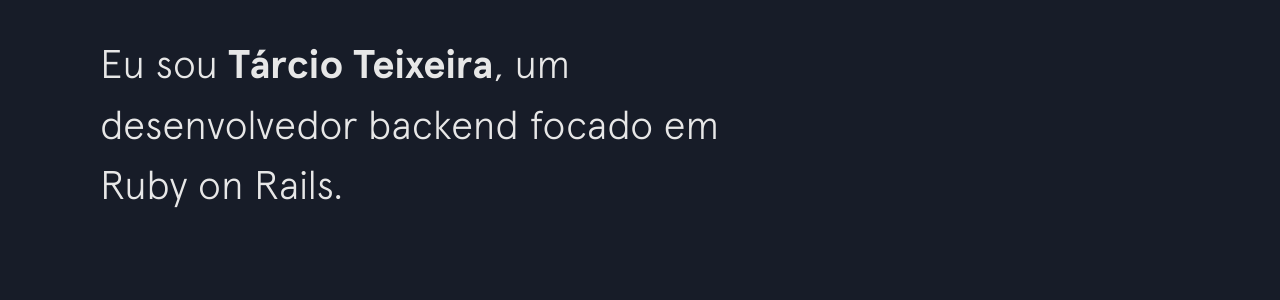
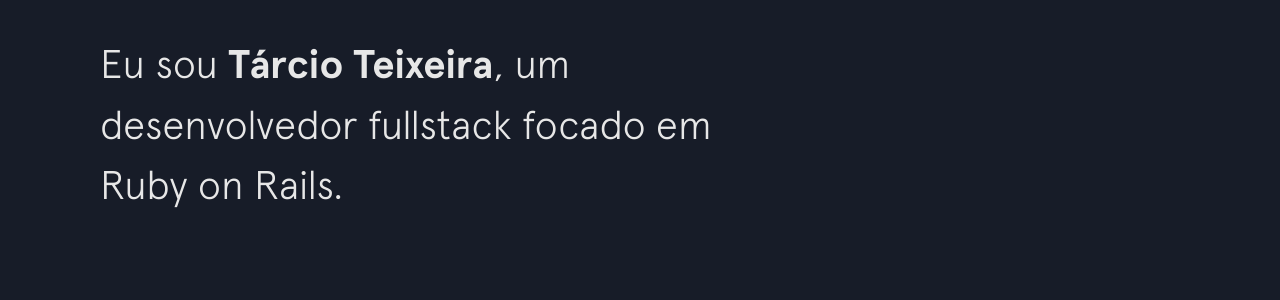
Before and after one commit to teixrepo/my-portfolio, a Jekyll site: the page built from index.html, in a window 1280 px wide. Shown: the part 345-645 px from the top of the page. Built offline with Jekyll 4.4.1, drawn with Linux system fonts in a browser that asks for light colours; nearby versions of some CDN libraries.

Commit message:
Update intro.html

```diff
--- a/_includes/intro.html
+++ b/_includes/intro.html
@@ -4,7 +4,7 @@
   </h1>
 
   <h2 class="intro__tagline">Eu sou
-    <span class="name"> Tárcio Teixeira</span>, um desenvolvedor backend focado em Ruby on Rails.
+    <span class="name"> Tárcio Teixeira</span>, um desenvolvedor fullstack focado em Ruby on Rails.
   </h2>
 
   <h3 class="intro__contact">
```
